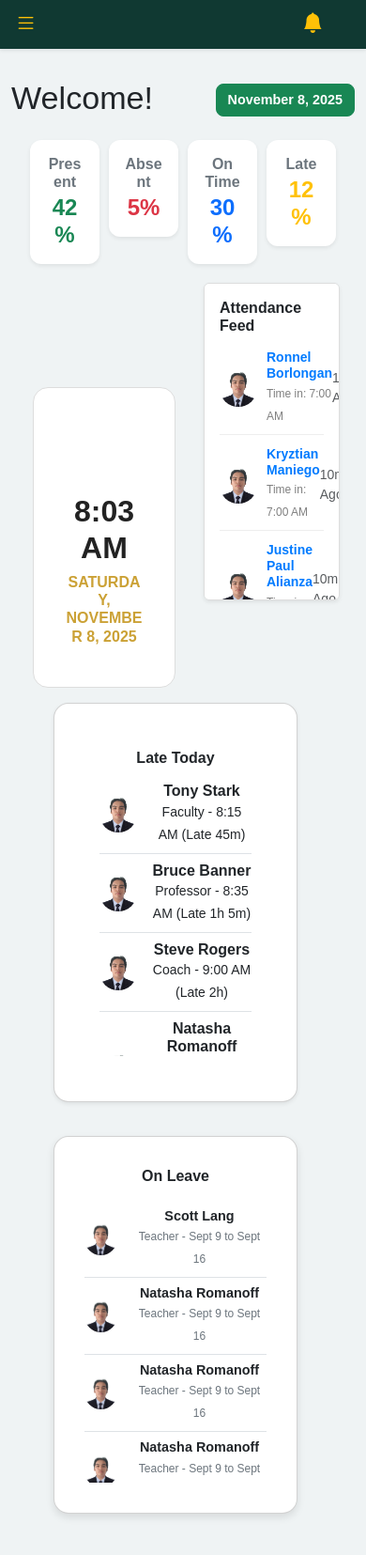
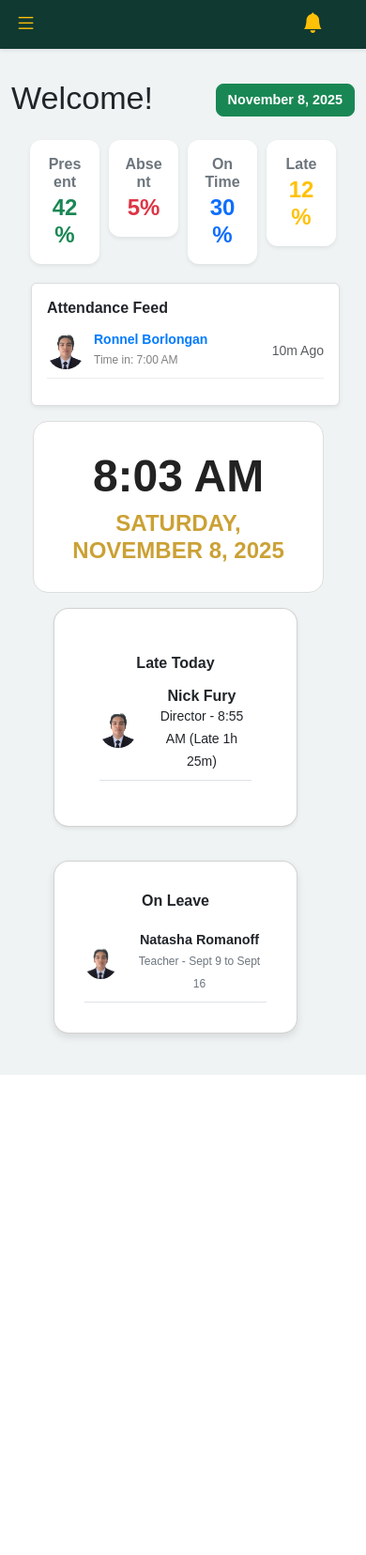
Before and after one commit to maniegokryz-prog/EndDev, a PHP site: page /dashboard.php in a window 390 px wide. Shown: the whole page at 94% size. After the commit the page ends 1144 px from the top, so only its background shows below. Run offline with PHP 8.4, Linux system fonts and the light colour scheme.

Commit message:
update dashboard layour and responsive

```diff
--- a/dashboard/dashboard.css
+++ b/dashboard/dashboard.css
@@ -203,15 +203,6 @@
   border-radius: 10px;
 }
 /*------------------------------------------------------------------------------------------------------------------------------------------*/
-/*attendancefeed*/
-.attendance-feed {
-  max-height: 550px;
-  overflow-y: auto;
-  border: 1px solid #ddd;
-  border-radius: 1rem;
-  margin-top: 13px; /* ⬅ ibinaba ng konti */
-}
-
 /* Scrollbar */
 .attendance-feed::-webkit-scrollbar {
   width: 6px;
@@ -272,6 +263,48 @@
   box-shadow: 0 4px 12px rgba(0, 0, 0, 0.15);
 }
 
+/* 🔒 Lock layout row for alignment */
+.row.g-3.align-items-start {
+  display: flex;
+  align-items: stretch; /* make all columns equal height */
+}
+
+/* 🔧 Attendance feed scroll only */
+.attendance-feed {
+  max-height: 550px;
+  overflow-y: auto;
+  border: 1px solid #ddd;
+  border-radius: 1rem;
+  margin-top: 0 !important; /* remove lift */
+  display: flex;
+  flex-direction: column;
+  flex-shrink: 0;
+  justify-content: flex-start;
+}
+
+/* 🔧 Feed list scrolls inside */
+#attendanceList {
+  flex-grow: 1;
+  overflow-y: auto;
+}
+
+/* ✅ Lock left column height only on large screens */
+@media (min-width: 1201px) {
+  .col-xl-9.col-lg-8.col-md-8 {
+    height: 550px;
+    overflow: hidden;
+    margin-top: 1px !important; /* ⬅ adjust until visually aligned */
+  }
+}
+
+/* 🧹 Remove forced height on smaller screens */
+@media (max-width: 1200px) {
+  .col-xl-9.col-lg-8.col-md-8 {
+    height: auto !important;
+    overflow: visible !important;
+  }
+}
+
 /* Existing CSS (omitted for brevity) */
 /* 🎯 993px to 1200px (Targeting the LG to XL gap) */
 @media (min-width: 993px) and (max-width: 1200px) {
@@ -293,7 +326,7 @@
     max-height: 400px;
     height: 100% !important;
     overflow-y: auto;
-    margin-top: 1rem;
+    margin-top: 1.5rem !important;
   }
 
   .row.g-3.mb-4[style*="margin-top"] {
@@ -336,7 +369,7 @@
     max-height: 380px;
     height: 100% !important;
     overflow-y: auto;
-    margin-top: 1rem;
+    margin-top: 2rem !important;
   }
 
   .row.g-3.mb-4[style*="margin-top"] {
@@ -376,10 +409,9 @@
   }
 
   .col-xl-3, .col-lg-4, .col-md-4 {
-    width: 50% !important;
-    max-width: 50% !important;
-    margin-left: 52% !important;
-    margin-bottom: 10px !important;
+     width: 94% !important;
+    max-width: 100% !important;
+    padding: 0 !important;
   }
 
   .card p.display-6 {
@@ -387,9 +419,12 @@
   }
 
   .attendance-feed {
-    margin-top: 20px !important;
-    max-height: 40vh !important;
-    height: 100% !important;
+       width: 100% !important;
+    max-width: 100% !important;
+    flex: 1 1 100% !important;
+    box-sizing: border-box;
+    margin-left: 13px !important;
+    margin-right: 0 !important;
   }
 
   .col-xl-9 {
@@ -410,6 +445,7 @@
   }
 }
 
+/*------------------------------------------------------------------------------------------------------------------------------------------*/
 /* Card container  time n date*/
 .time-card {
   height: 480px;
@@ -532,10 +568,6 @@
   transform: scale(1.05);
   box-shadow: 0 2px 6px rgba(0, 0, 0, 0.1);
 }
-
-
-
-
 
 /* Show button only between 500px and 576px */
 @media (min-width: 500px) and (max-width: 576px) {
@@ -768,24 +800,6 @@
     display: none !important;
   }
 
-  .time-card {
-    /* Maaari mo ring ayusin pa ang margin-top dito */
-    width: 50% !important;
-    padding-top: 4rem;
-    margin-top: -70% !important; /* Bahagyang mas malaking value para siguradong bababa */
-    margin-bottom: -9px !important;
-    margin-right: 55% !important; /* Mas generic na centering */
-    height: 320px !important;
-  }
-
-  /* Maaari mo ring ayusin ang font sizes dito para sa mas maliit na screen */
-  #current-time {
-    font-size: 2rem; /* Bahagyang mas maliit kaysa sa 992px */
-  }
-
-  #current-date {
-    font-size: 1rem; /* Bahagyang mas maliit kaysa sa 992px */
-  }
 }
 
 /* 📱 Extra Small/Custom Devices (<= 500px) */
@@ -802,25 +816,6 @@
 
    .calendar-card {
     display: none !important;
-  }
-
-  .time-card {
-    /* Maaari mo ring ayusin pa ang margin-top dito */
-    width: 50% !important;
-    padding-top: 7rem;
-    margin-top: -83% !important; /* Bahagyang mas malaking value para siguradong bababa */
-    margin-bottom: 10px !important;
-    margin-left: 59%; /* Mas generic na centering */
-    margin-right: 5%; /* Mas generic na centering */
-    height: 320px !important;
-  }
-
-  #current-time {
-    font-size: 2rem !important; /* Para mas kasya sa 500px */
-  }
-
-  #current-date {
-    font-size: 1rem !important; /* Para mas kasya sa 500px */
   }
 }
 
--- a/dashboard/dashboard.php
+++ b/dashboard/dashboard.php
@@ -118,6 +118,7 @@
     <h5 id="current-date" class="mt-2 mb-0">Loading...</h5>
   </div>
 </div>
+
 
 <!--calendar  button -->
 <div class="modal fade" id="calendarModal" tabindex="-1" aria-labelledby="calendarModalLabel" aria-hidden="true">
@@ -291,62 +292,6 @@
       <div class="d-flex align-items-center border-bottom py-2">
         <img src="pic.png" class="profile-img me-3">
         <div>
-          <h6 class="mb-0">Tony Stark</h6>
-          <small>Faculty - 8:15 AM (Late 45m)</small>
-        </div>
-      </div>
-
-      <div class="d-flex align-items-center border-bottom py-2">
-        <img src="pic.png" class="profile-img me-3">
-        <div>
-          <h6 class="mb-0">Bruce Banner</h6>
-          <small>Professor - 8:35 AM (Late 1h 5m)</small>
-        </div>
-      </div>
-
-      <div class="d-flex align-items-center border-bottom py-2">
-        <img src="pic.png" class="profile-img me-3">
-        <div>
-          <h6 class="mb-0">Steve Rogers</h6>
-          <small>Coach - 9:00 AM (Late 2h)</small>
-        </div>
-      </div>
-
-      <div class="d-flex align-items-center border-bottom py-2">
-        <img src="pic.png" class="profile-img me-3">
-        <div>
-          <h6 class="mb-0">Natasha Romanoff</h6>
-          <small>Teacher - 8:50 AM (Late 1h 20m)</small>
-        </div>
-      </div>
-
-      <div class="d-flex align-items-center border-bottom py-2">
-        <img src="pic.png" class="profile-img me-3">
-        <div>
-          <h6 class="mb-0">Peter Parker</h6>
-          <small>Intern - 9:10 AM (Late 1h 30m)</small>
-        </div>
-      </div>
-
-      <div class="d-flex align-items-center border-bottom py-2">
-        <img src="pic.png" class="profile-img me-3">
-        <div>
-          <h6 class="mb-0">Wanda Maximoff</h6>
-          <small>Assistant - 8:40 AM (Late 1h 10m)</small>
-        </div>
-      </div>
-
-      <div class="d-flex align-items-center border-bottom py-2">
-        <img src="pic.png" class="profile-img me-3">
-        <div>
-          <h6 class="mb-0">Clint Barton</h6>
-          <small>Security - 9:05 AM (Late 1h 35m)</small>
-        </div>
-      </div>
-
-      <div class="d-flex align-items-center border-bottom py-2">
-        <img src="pic.png" class="profile-img me-3">
-        <div>
           <h6 class="mb-0">Nick Fury</h6>
           <small>Director - 8:55 AM (Late 1h 25m)</small>
         </div>
@@ -363,54 +308,6 @@
 
     <!-- Scrollable Area -->
     <div class="late-list">
-
-      <div class="d-flex align-items-center border-bottom py-2">
-      <img src="pic.png" class="profile-img me-3">
-        <div>
-          <h6 class="mb-0">Scott Lang</h6>
-          <small>Teacher - Sept 9 to Sept 16</small>
-        </div>
-      </div>
-
-      <div class="d-flex align-items-center border-bottom py-2">
-      <img src="pic.png" class="profile-img me-3">
-        <div>
-          <h6 class="mb-0">Natasha Romanoff</h6>
-          <small>Teacher - Sept 9 to Sept 16</small>
-        </div>
-      </div>
-
-      <div class="d-flex align-items-center border-bottom py-2">
-      <img src="pic.png" class="profile-img me-3">
-        <div>
-          <h6 class="mb-0">Natasha Romanoff</h6>
-          <small>Teacher - Sept 9 to Sept 16</small>
-        </div>
-      </div>
-
-      <div class="d-flex align-items-center border-bottom py-2">
-      <img src="pic.png" class="profile-img me-3">
-        <div>
-          <h6 class="mb-0">Natasha Romanoff</h6>
-          <small>Teacher - Sept 9 to Sept 16</small>
-        </div>
-      </div>
-
-      <div class="d-flex align-items-center border-bottom py-2">
-      <img src="pic.png" class="profile-img me-3">
-        <div>
-          <h6 class="mb-0">Natasha Romanoff</h6>
-          <small>Teacher - Sept 9 to Sept 16</small>
-        </div>
-      </div>
-
-      <div class="d-flex align-items-center border-bottom py-2">
-      <img src="pic.png" class="profile-img me-3">
-        <div>
-          <h6 class="mb-0">Natasha Romanoff</h6>
-          <small>Teacher - Sept 9 to Sept 16</small>
-        </div>
-      </div>
 
       <div class="d-flex align-items-center border-bottom py-2">
       <img src="pic.png" class="profile-img me-3">
```
Also changed, not shown: dashboard/dashboard.js (+2 -282 lines), 1 other file.
